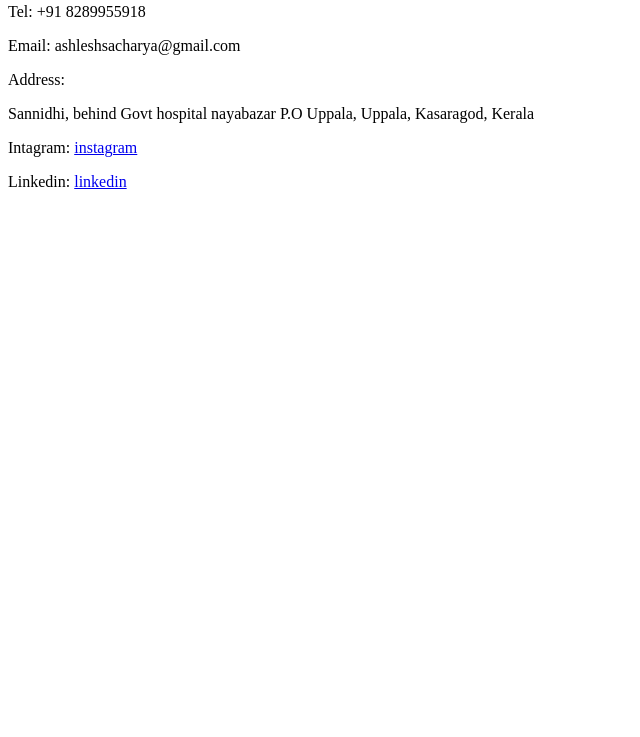
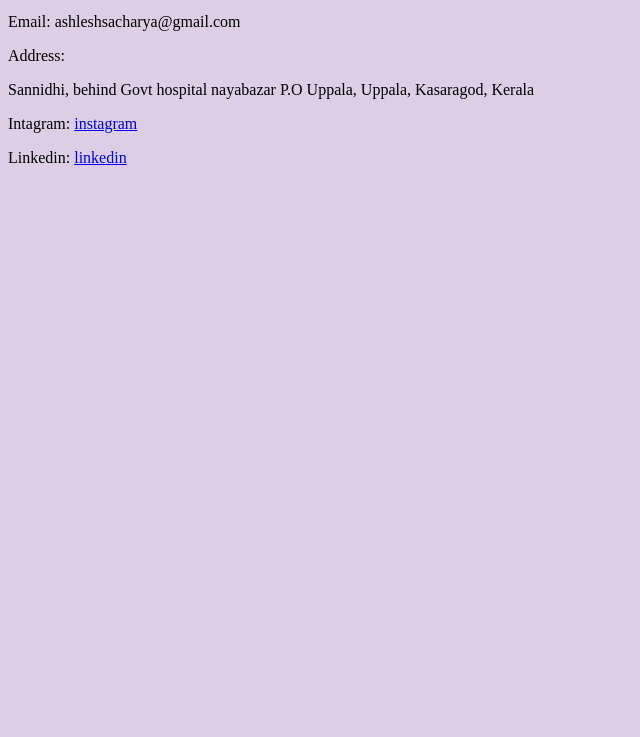
Before and after one commit to ashlesh-acharya/html-portfolio, a plain HTML site: page public/contact.html in a window 1280 px wide. Shown: the part 63-800 px from the top of the page, without its empty margins (0-640 px from the left). Drawn offline with Linux system fonts and the light colour scheme.

Commit message:
Update contact.html

```diff
--- a/public/contact.html
+++ b/public/contact.html
@@ -1,3 +1,4 @@
+<html style="background:rgba(165, 127, 190, 0.377)"
 <h1>Contact Me</h1>
 <p>Tel: +91 8289955918</p>
 <p>Email: ashleshsacharya@gmail.com</p>
@@ -8,3 +9,4 @@
 </p>
 <p>Intagram: <a href="https://instagram.com/old_school_boi_/">instagram</a></p>
 <p>Linkedin: <a href="https://www.linkedin.com/in/ashlesh-s-acharya-7790561b9?utm_source=share&utm_campaign=share_via&utm_content=profile&utm_medium=android_app">linkedin</p>
+</html>
```
